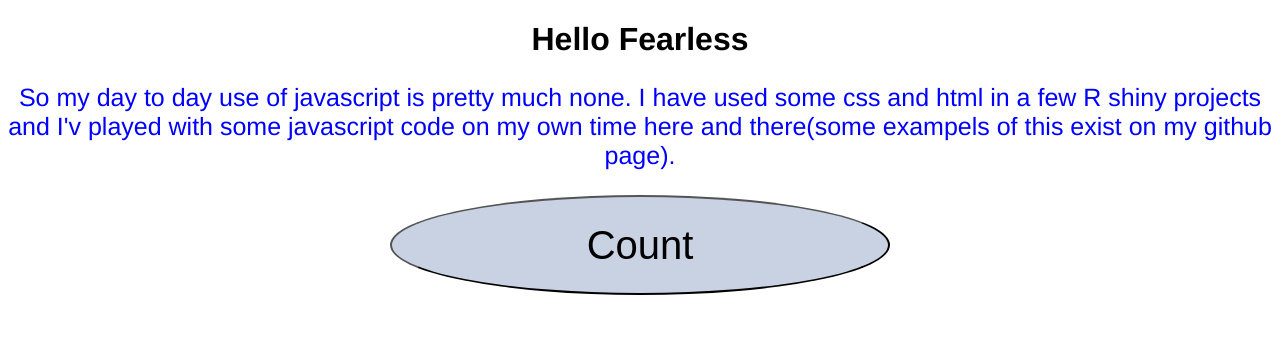
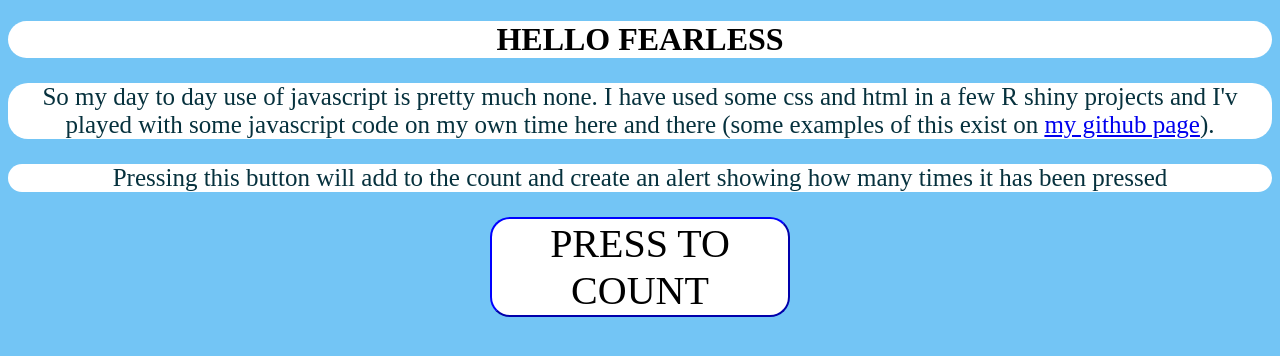
Before and after one commit to ShyGuyPy/Fearless, a website: page public/index.html in a window 1280 px wide. Drawn offline with Linux system fonts and the light colour scheme.

Commit message:
Added to the css to make it look a little more presentable. I am not currently very experienced html/css design. But I have a background as an artist and keep hoping for an opportunity to develop that skillset. Most of the appications I've worked on in my current rol deal with some form of scientific data management, with little focus placed on presentation.

```diff
--- a/public/index.html
+++ b/public/index.html
@@ -10,15 +10,16 @@
   <h1>Hello Fearless</h1>
   <p> So my day to day use of javascript is pretty much none. I have used some css
     and html in a few R shiny projects and I'v played with some javascript code on
-    my own time here and there(some exampels of this exist on my github page).</p>
+    my own time here and there (some examples of this exist on <a href="https://github.com/ShyGuyPy">my github page</a>).</p>
 
+<p>Pressing this button will add to the count and create an alert showing how many times it has been pressed</p>
   <!--this calls the app.js javascript file that lives in the same directory
 and is handling all the logic -->
   <script src="functions.js"></script>
 
   <div>
     <!-- button will live here-->
-    <button class="luke_btn" onclick="clicked()">Count</button>
+    <button class="luke_btn" onclick="clicked()">Press to Count</button>
   </div>
 
 </body>
--- a/public/main.css
+++ b/public/main.css
@@ -1,19 +1,43 @@
+h1{
+  background-color: #ffffff;
+  background-size: 300px 100px;
+  border-color: blue;
+  border-radius: 20px;
+  text-transform:uppercase;
+}
+
 p{
   text-align: center;
-  color: blue;
+  color: #06313d;
   font-size:25px;
+  background-color: #ffffff;
+  background-size: 300px 100px;
+  border-color: blue;
+  border-radius: 20px;
+
 }
 
 body {
   text-align: center;
-  font-family: Helvetica;
+  font-family: serif ;
+  background-color: #73c5f5;
 }
 
 .luke_btn {
+  display:inline-block;
+
+  text-align: center;
+  text-transform:uppercase;
+
+  box-sizing: border-box;
+  border-radius:75px;
+  border-color: blue;
 
   font-size:40px;
   height: 100px;
-  width: 500px;
-  border-radius: 75%;
-  background-color: #c8d2e3;
+  width: 300px;
+  border-radius: 20px;
+  background-color: #ffffff;
+  font-family: serif ;
+  cursor: pointer;
 }
```
